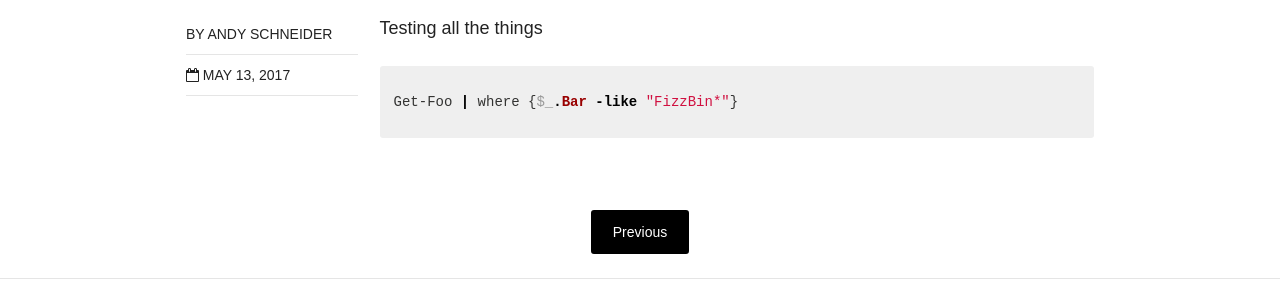
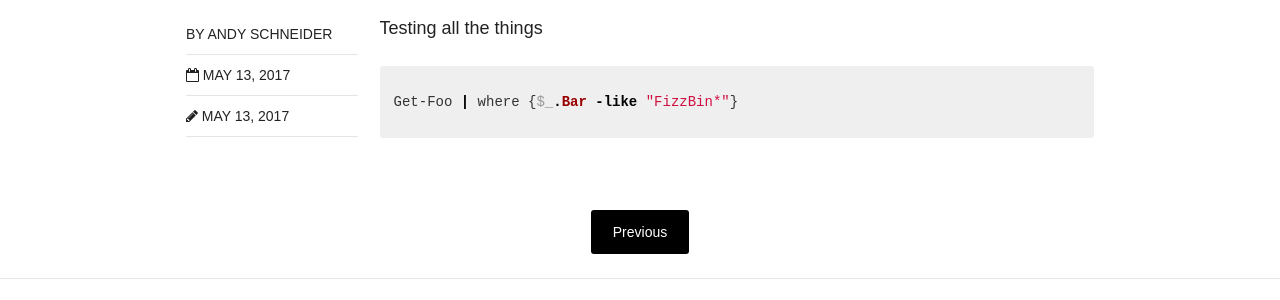
Before and after one commit to SchneiderAndy-zz/schneiderandy.github.io, a Jekyll site: the page built from _posts/blog/2017-05-13-AnotherTest.md, in a window 1280 px wide. Shown: the part 334-634 px from the top of the page. Built offline with Jekyll 4.4.1, drawn with Linux system fonts in a browser that asks for light colours; nearby versions of some CDN libraries.

Commit message:
add modified date

```diff
--- a/_posts/blog/2017-05-13-AnotherTest.md
+++ b/_posts/blog/2017-05-13-AnotherTest.md
@@ -1,7 +1,7 @@
 ---
 layout: post
 title: Another Test
-modified:
+modified: 2017-05-13T20:03:40
 categories: blog
 excerpt: Another test post
 tags:
@@ -9,6 +9,7 @@ date: 2017-05-13T19:18:32
 ---
 
 Testing all the things
+
 {% highlight powershell %}
 Get-Foo | where {$_.Bar -like "FizzBin*"}
 {% endhighlight %}
```
